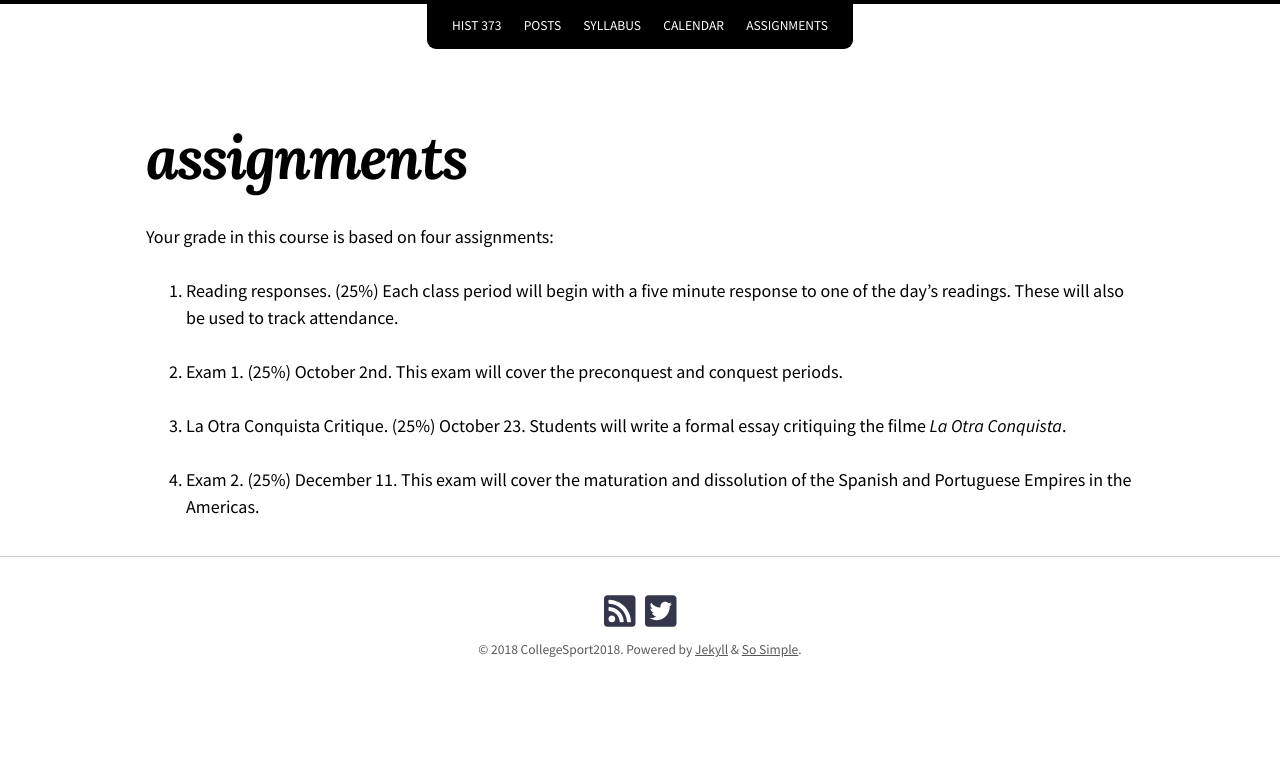
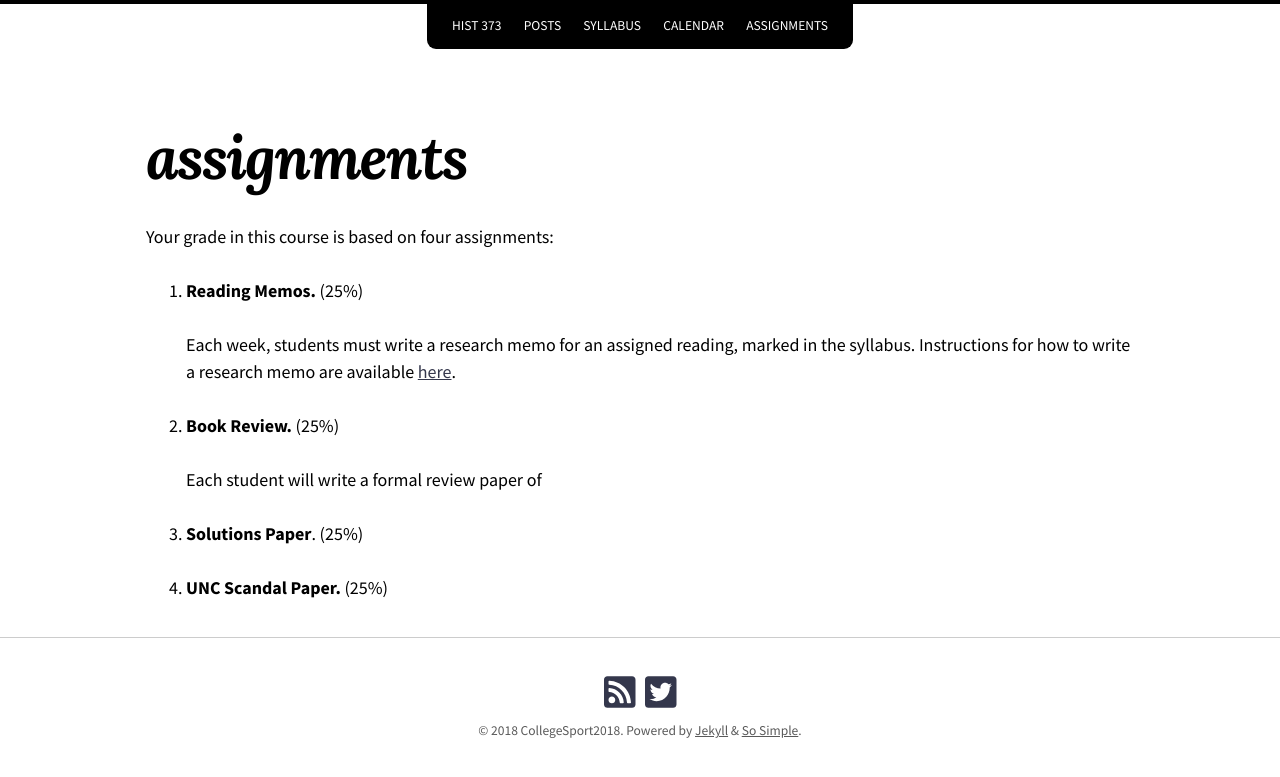
Before and after one commit to chadblack/CollegeSport2018, a Jekyll site: the page built from assignments.md, in a window 1280 px wide. Shown: the top 777 px of the page. Built offline with Jekyll 4.4.1, drawn with Linux system fonts in a browser that asks for light colours; nearby versions of some CDN libraries.

Commit message:
assignments

```diff
--- a/assignments.md
+++ b/assignments.md
@@ -5,14 +5,19 @@ title: assignments
 
 Your grade in this course is based on four assignments:
 
-1. Reading responses. (25%)  Each class period will begin with a five minute response
-to one of the day's readings. These will also be used to track attendance.
+1. **Reading Memos.** (25%)
 
-2. Exam 1. (25%) October 2nd. This exam will cover the preconquest and conquest
-periods.
+   Each week, students must write a research memo for an assigned reading,
+   marked in the syllabus. Instructions for how to write a research memo are
+   available [here](http://chadblack.net/499F2017/img/precis-memo.pdf).
 
-3. La Otra Conquista Critique. (25%) October 23. Students will write a formal essay
-critiquing the filme *La Otra Conquista*.
 
-4. Exam 2. (25%) December 11. This exam will cover the maturation and
-dissolution of the Spanish and Portuguese Empires in the Americas.
+2. **Book Review.** (25%)
+
+   Each student will write a formal review paper of
+
+
+3. **Solutions Paper**. (25%)
+
+
+4. **UNC Scandal Paper.** (25%)
```
